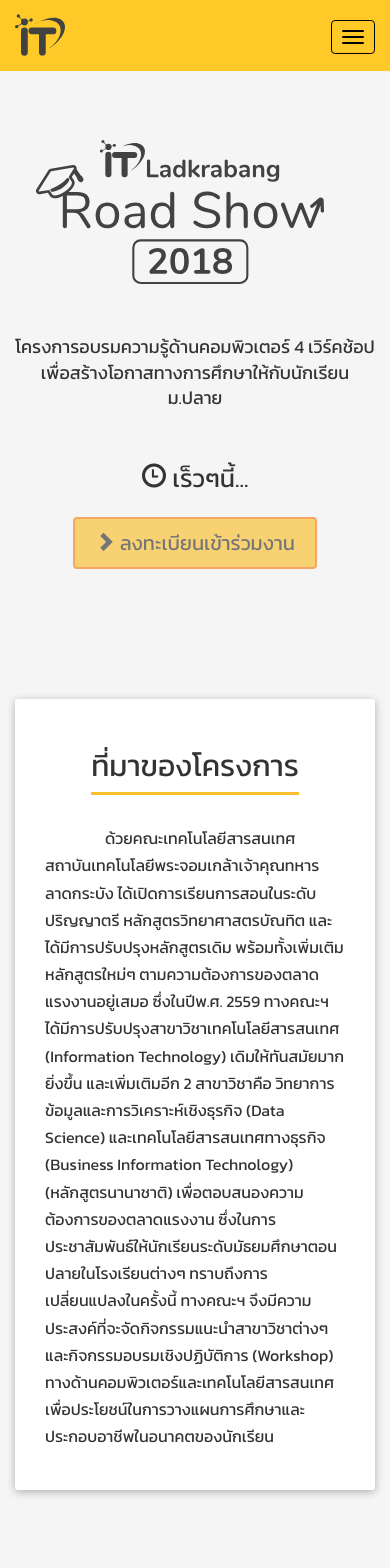
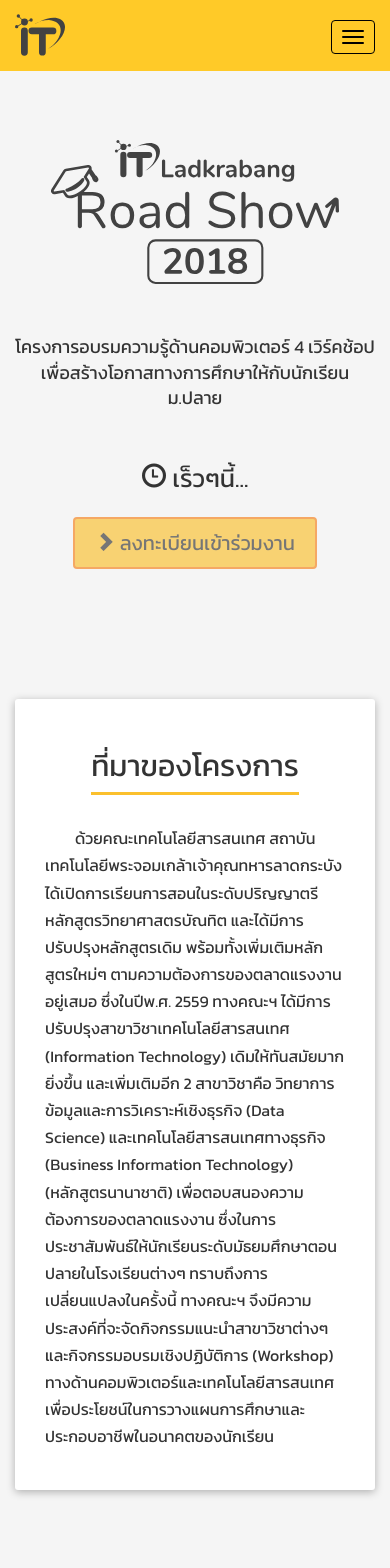
Before and after one commit to Phongsathron/ITKMITL-Quiz, a plain HTML site: page index.html in a window 390 px wide. Shown: the top 1568 px of the page. Drawn offline with Linux system fonts and the light colour scheme; a web font is replaced by a local one.

Commit message:
Fixed design bug

```diff
--- a/css/style.css
+++ b/css/style.css
@@ -71,7 +71,6 @@ p{
     margin-bottom: 50px;
     width: 40%;
     position: relative;
-    right: 15px;
 }
 
 .event-intro{
@@ -150,7 +149,6 @@ p{
 .workshop-detail{
     font-size: 16px;
     padding: 20px 20px;
-    margin-bottom: 30px;
 }
 
 .card{
@@ -320,6 +318,9 @@ footer{
         padding-left: 0px;
         padding-right: 0px;
     }
+    p{
+        text-indent: 30px;
+    }
 }
 
 @media (min-width: 768px){
--- a/index.html
+++ b/index.html
@@ -35,7 +35,7 @@
                         settings: {
                             arrows: false,
                             centerMode: true,
-                            centerPadding: '30px',
+                            centerPadding: '20px',
                             slidesToShow: 1
                         }
                     },
```
